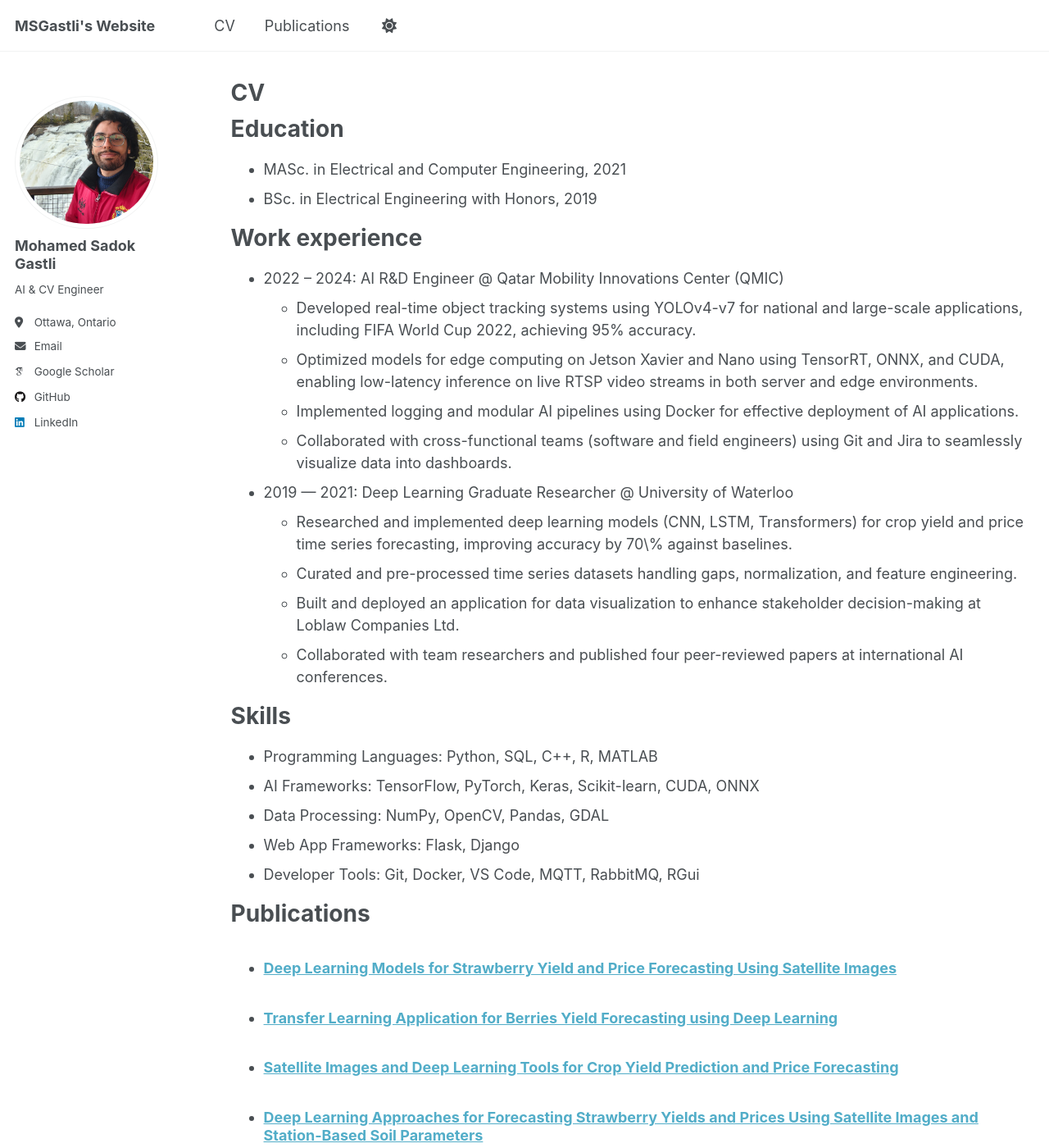
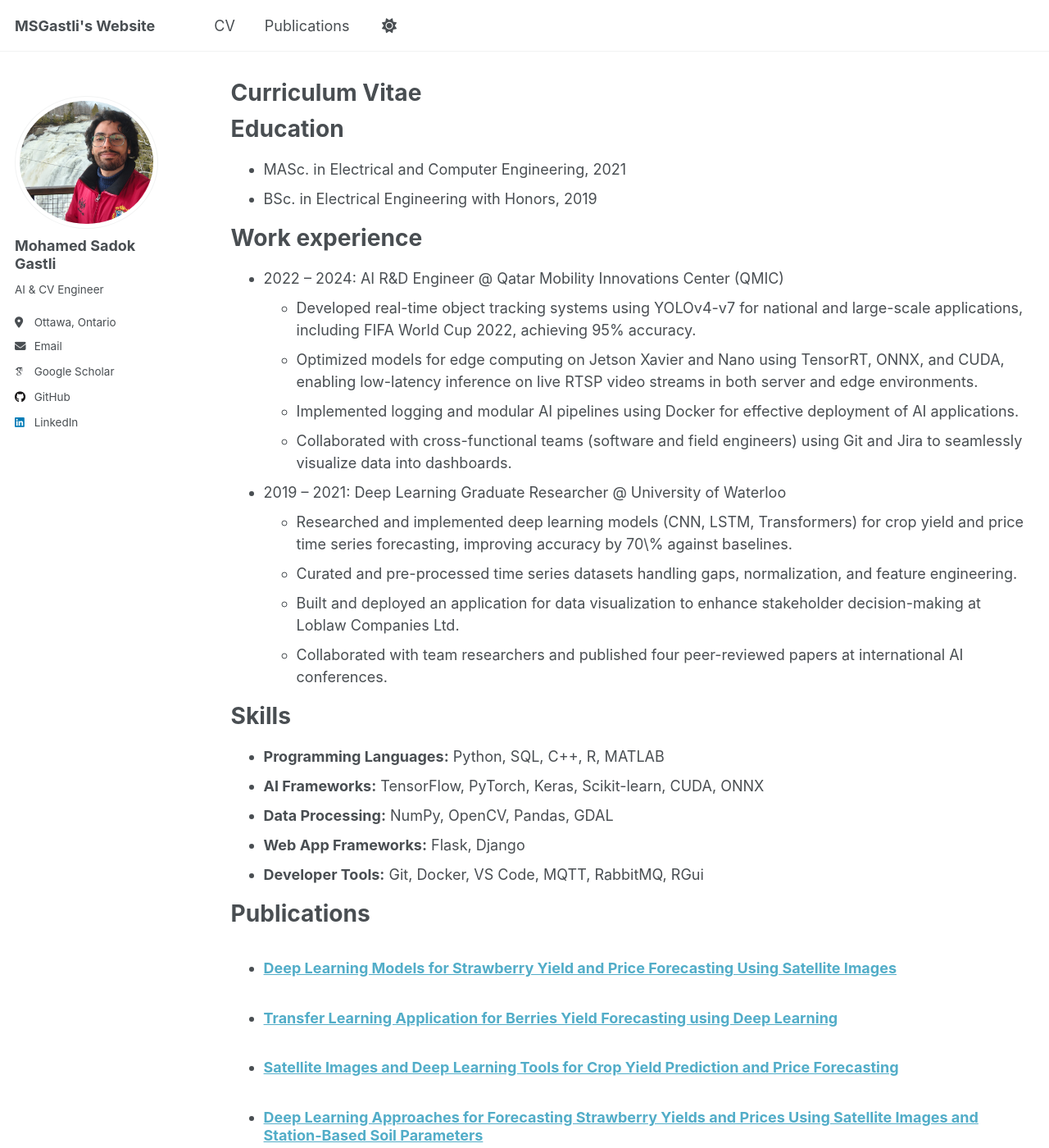
Before and after one commit to msgastli/msgastli.github.io, a Jekyll site: the page built from _pages/cv.md, in a window 1280 px wide and 1400 px high. Shown: the whole window at 82% size. Built offline with Jekyll 4.4.1, drawn with Linux system fonts in a browser that asks for light colours; some web fonts are replaced.

Commit message:
Update cv.md

```diff
--- a/_pages/cv.md
+++ b/_pages/cv.md
@@ -1,6 +1,6 @@
 ---
 layout: archive
-title: "CV"
+title: "Curriculum Vitae"
 permalink: /cv/
 author_profile: true
 redirect_from:
@@ -22,7 +22,7 @@ Work experience
   * Implemented logging and modular AI pipelines using Docker for effective deployment of AI applications.
   * Collaborated with cross-functional teams (software and field engineers) using Git and Jira to seamlessly visualize data into dashboards.
 
-* 2019 — 2021: Deep Learning Graduate Researcher @ University of Waterloo
+* 2019 – 2021: Deep Learning Graduate Researcher @ University of Waterloo
   * Researched and implemented deep learning models (CNN, LSTM, Transformers) for crop yield and price time series forecasting, improving accuracy by 70\% against baselines.
   * Curated and pre-processed time series datasets handling gaps, normalization, and feature engineering.
   * Built and deployed an application for data visualization to enhance stakeholder decision-making at Loblaw Companies Ltd.
@@ -30,11 +30,11 @@ Work experience
 
 Skills
 ======
-* Programming Languages: Python, SQL, C++, R, MATLAB
-* AI Frameworks: TensorFlow, PyTorch, Keras, Scikit-learn, CUDA, ONNX
-* Data Processing: NumPy, OpenCV, Pandas, GDAL
-* Web App Frameworks: Flask, Django
-* Developer Tools: Git, Docker, VS Code, MQTT, RabbitMQ, RGui
+* **Programming Languages:** Python, SQL, C++, R, MATLAB
+* **AI Frameworks:** TensorFlow, PyTorch, Keras, Scikit-learn, CUDA, ONNX
+* **Data Processing:** NumPy, OpenCV, Pandas, GDAL
+* **Web App Frameworks:** Flask, Django
+* **Developer Tools:** Git, Docker, VS Code, MQTT, RabbitMQ, RGui
 
 Publications
 ======
```
